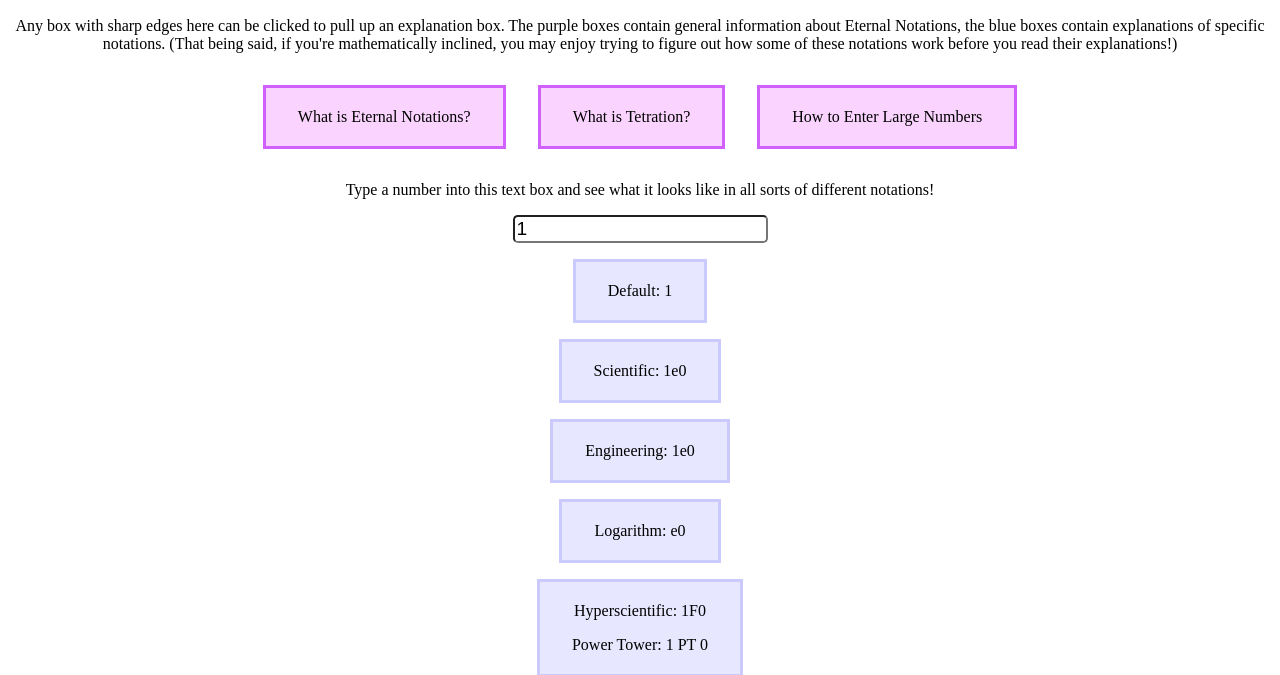
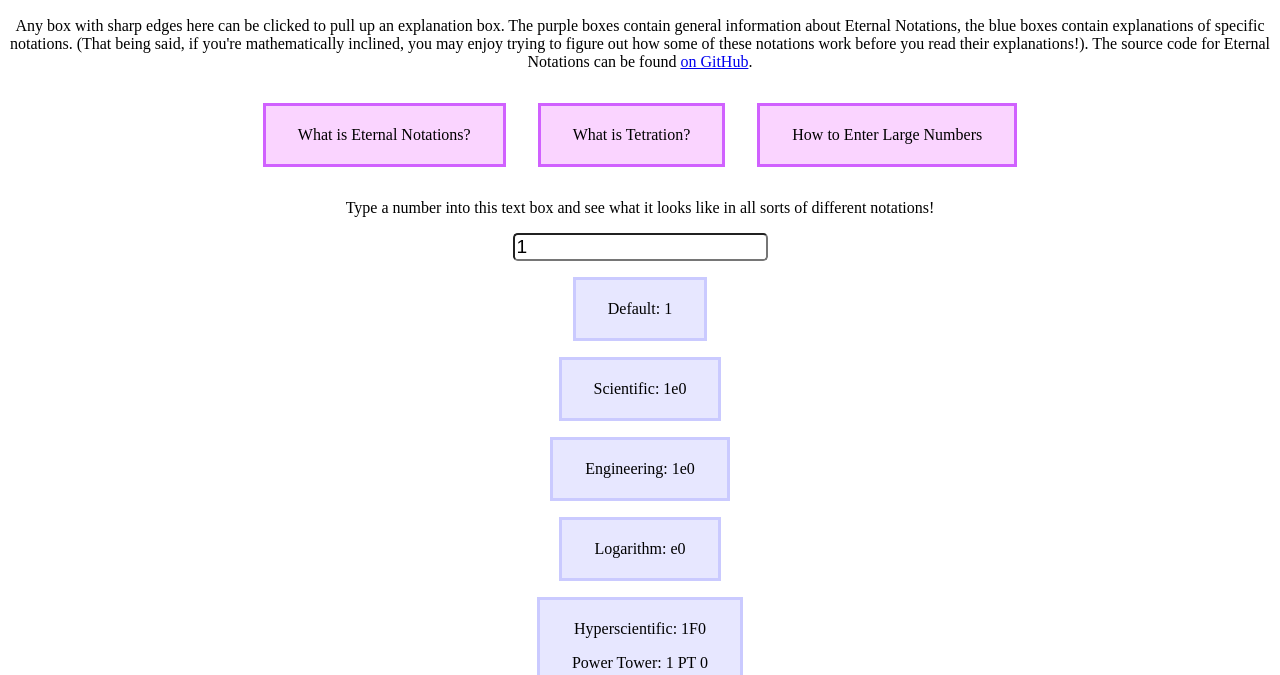
Before and after one commit to MathCookie17/Eternal-Notations, a website: page index.html in a window 1280 px wide. Shown: the part 125-800 px from the top of the page. Drawn offline with Linux system fonts and the light colour scheme.

Commit message:
Made GitHub link on tryout page more visible

```diff
--- a/index.html
+++ b/index.html
@@ -13,7 +13,8 @@
                 Any box with sharp edges here can be clicked to pull up an explanation box. The purple boxes contain general
                 information about Eternal Notations, the blue boxes contain explanations of specific notations. (That being said,
                 if you're mathematically inclined, you may enjoy trying to figure out how some of these notations work before
-                you read their explanations!)
+                you read their explanations!). The source code for Eternal Notations can be found
+                <a href="https://github.com/MathCookie17/Eternal-Notations">on GitHub</a>.
             </p>
             <div id="information_line">
                 <div id="group_explainEternalNotations" class="information_group">
```
